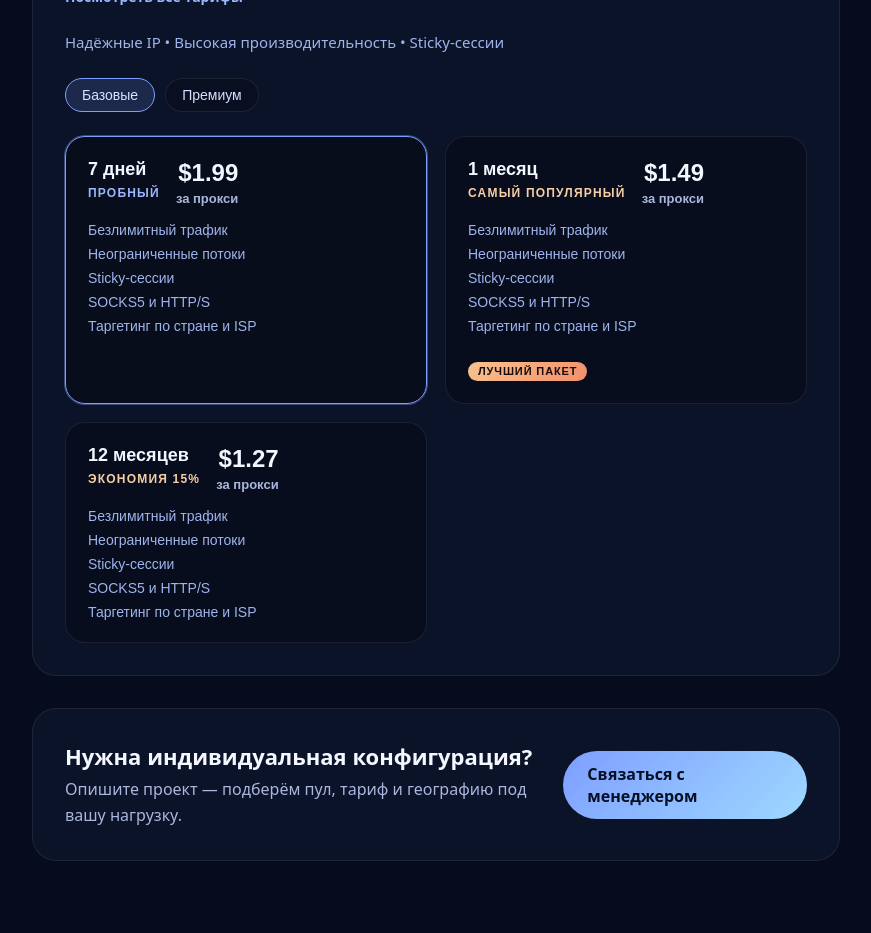
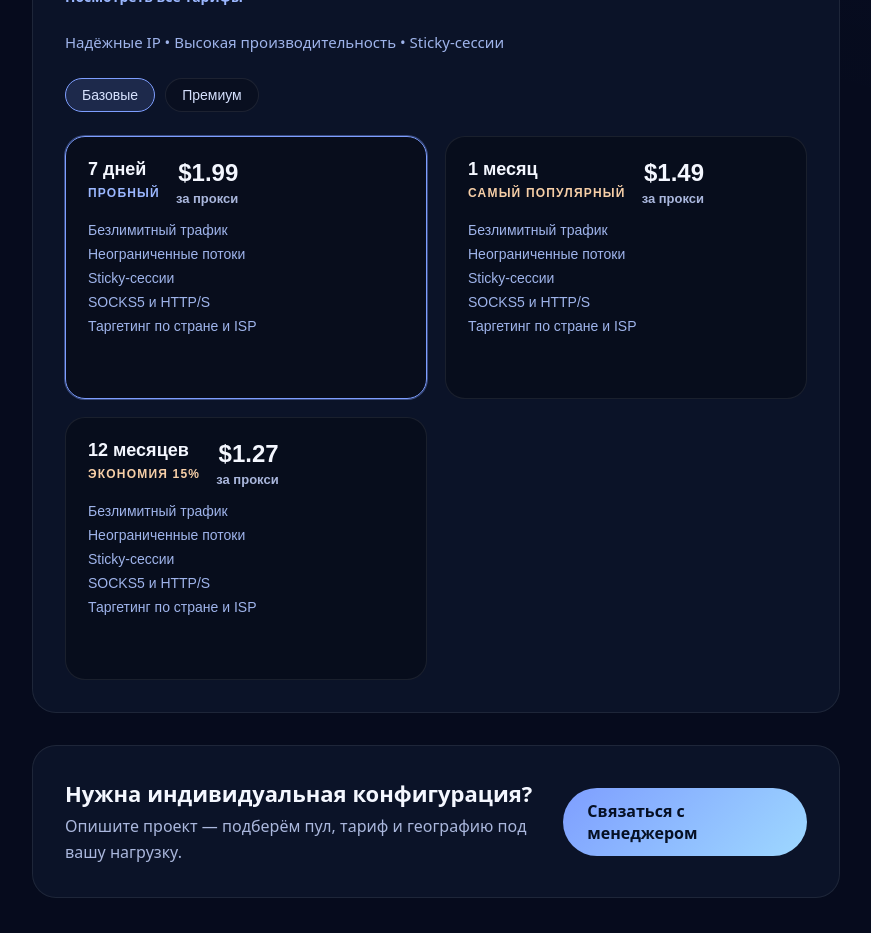
Before and after one commit to VektorSm/soksline-proxy-store, a Next.js app: page /order in a window 1280 px wide. Shown: the part 1320-2253 px from the top of the page, without its empty margins (18-889 px from the left). Built offline with nearby package versions, Linux system fonts and the light colour scheme.

Commit message:
Remove order page discount ribbons

```diff
--- a/app/order/OrderPageContent.tsx
+++ b/app/order/OrderPageContent.tsx
@@ -205,11 +205,6 @@ export default function OrderPageContent() {
                           <li key={feature}>{feature}</li>
                         ))}
                       </ul>
-                      {tier.ribbon && (
-                        <div className={styles.tierFooter}>
-                          <span className={styles.tierRibbon}>{tier.ribbon}</span>
-                        </div>
-                      )}
                     </button>
                   );
                 })}
--- a/app/order/page.module.css
+++ b/app/order/page.module.css
@@ -294,7 +294,7 @@
   background: rgba(8, 14, 28, 0.92);
   border: 1px solid rgba(255, 255, 255, 0.08);
   border-radius: 20px;
-  padding: 22px;
+  padding: 22px 22px 64px;
   text-align: left;
   color: inherit;
   cursor: pointer;
@@ -313,27 +313,6 @@
 .tierCardActive {
   border-color: #7e9eff;
   box-shadow: 0 0 0 1px rgba(126, 158, 255, 0.4);
-}
-
-.tierFooter {
-  margin-top: auto;
-  display: flex;
-  justify-content: flex-end;
-  padding-top: 12px;
-}
-
-.tierRibbon {
-  display: inline-flex;
-  align-items: center;
-  font-size: 11px;
-  letter-spacing: 0.08em;
-  text-transform: uppercase;
-  background: linear-gradient(135deg, #f8c390, #f28f6b);
-  color: #1a0c0a;
-  padding: 4px 10px;
-  border-radius: 999px;
-  font-weight: 700;
-  line-height: 1;
 }
 
 .tierHeader {
--- a/components/PricingTemplate.tsx
+++ b/components/PricingTemplate.tsx
@@ -82,7 +82,7 @@ export default function PricingTemplate({ data }: PricingTemplateProps) {
         <div className={styles.plansInner}>
           <div className={styles.cardsGrid}>
             {activeCategory?.tiers.map(tier => {
-              const ribbonPlacement = tier.ribbonPlacement ?? "bottom";
+              const ribbonPlacement = tier.ribbonPlacement ?? "top";
               const renderRibbon = (placement: "top" | "bottom") =>
                 tier.ribbon ? (
                   <span
```
